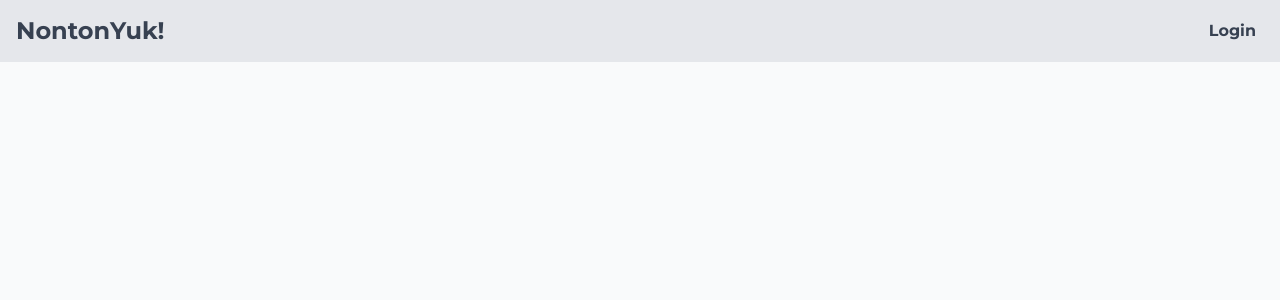
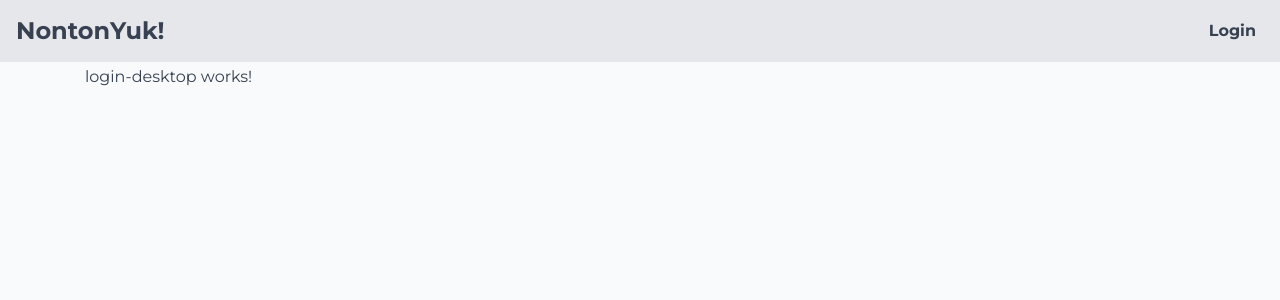
Before and after one commit to ifindev/movie-store-website, an Angular app: page /login in a window 1280 px wide. Shown: the top 300 px of the page. Built offline with nearby package versions, Linux system fonts and the light colour scheme.

Commit message:
Add login-desktop to login-page

```diff
--- a/src/app/views/login-page/login-page.component.html
+++ b/src/app/views/login-page/login-page.component.html
@@ -1,3 +1,4 @@
 <div class="container">
   <app-login-mobile></app-login-mobile>
+  <app-login-desktop></app-login-desktop>
 </div>
```
